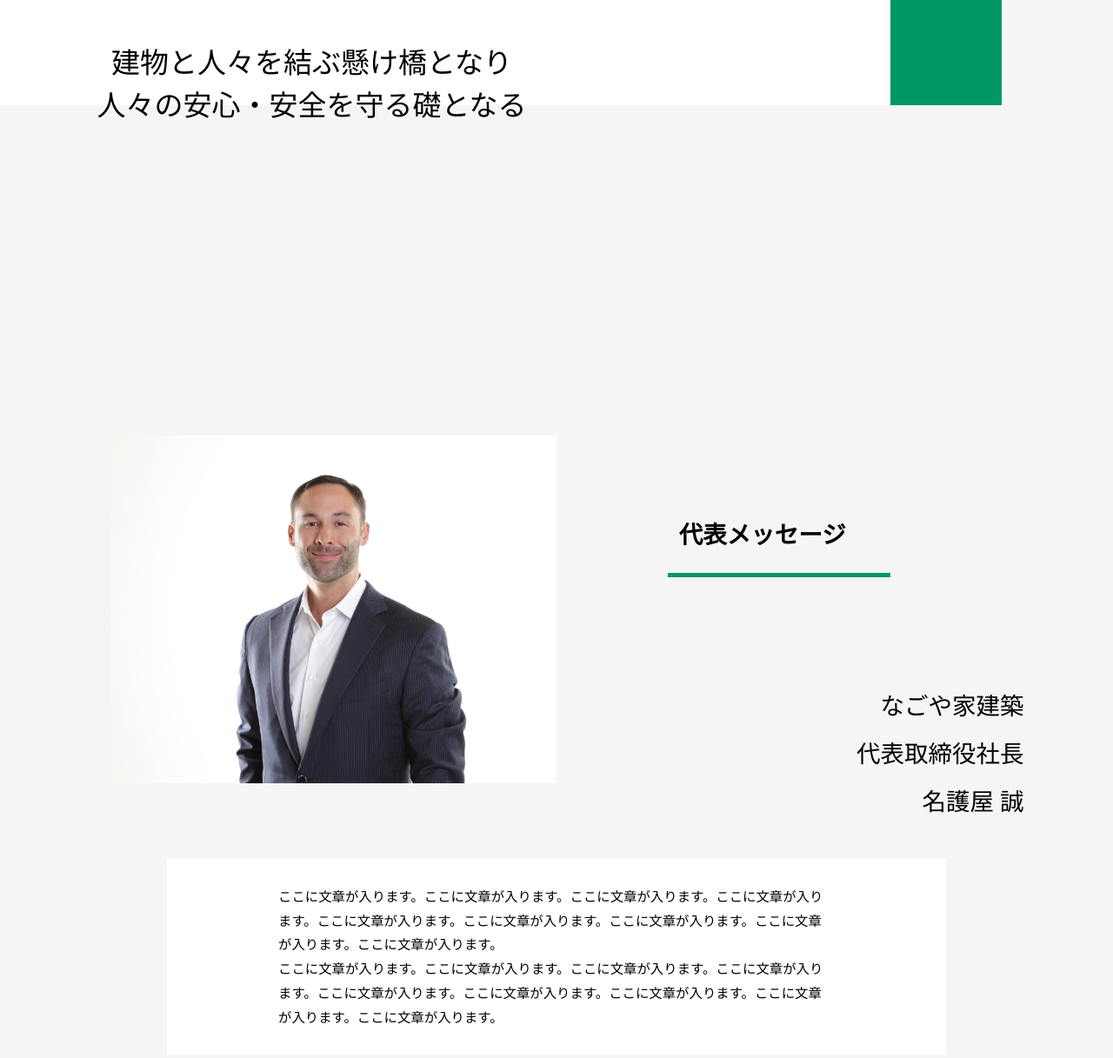
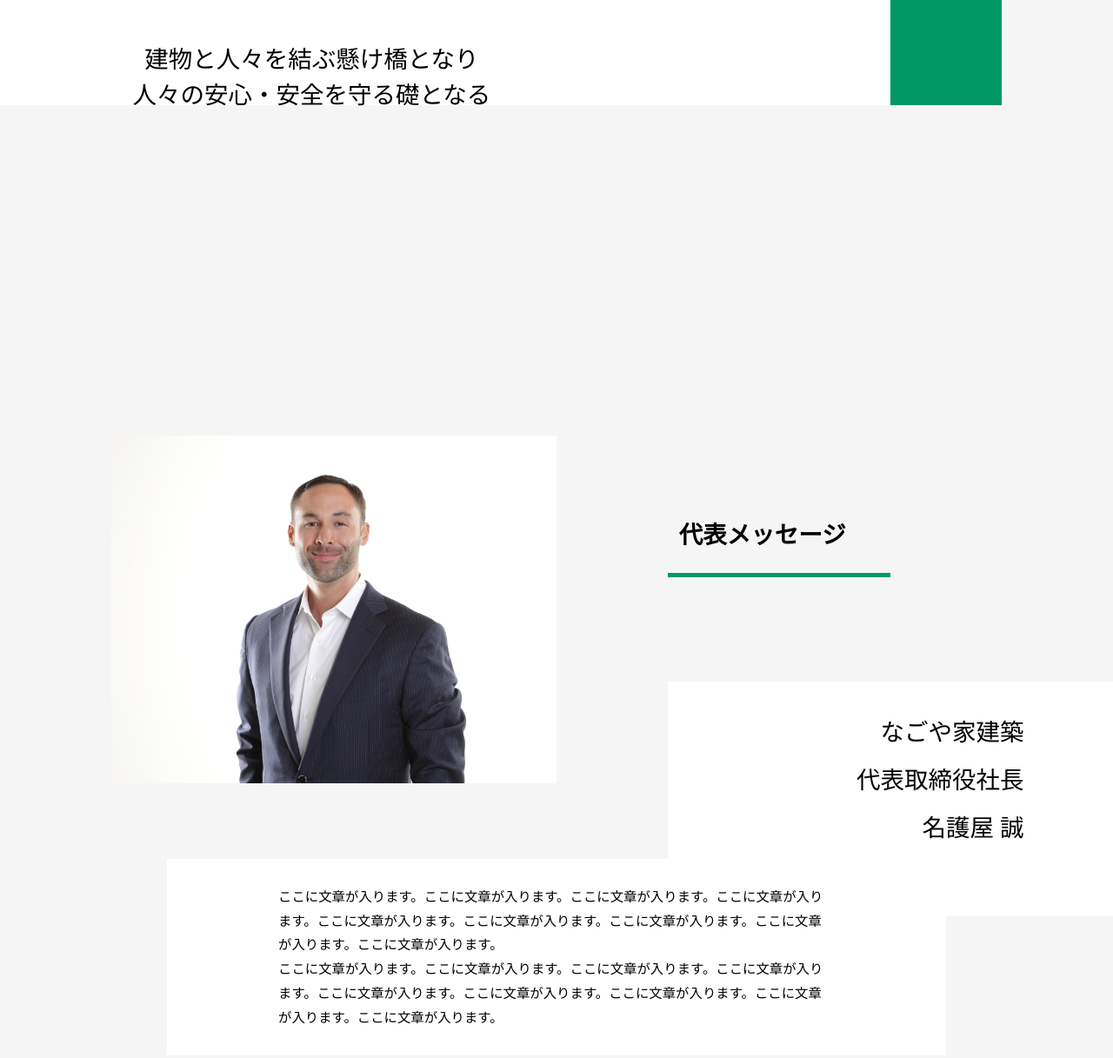
Before and after one commit to YumiAndoM/HP1_test, a plain HTML site: page html/company.html in a window 1280 px wide. Shown: the part 2099-3316 px from the top of the page at 87% size. Drawn offline with Linux system fonts and the light colour scheme.

Commit message:
company修正

```diff
--- a/css/company.css
+++ b/css/company.css
@@ -161,11 +161,12 @@ div.company2_txt h5 {
 
 div.company2_txt p {
   /* text-align: center; */
-  font-size: 3em;
+  font-size: 2.5em;
   font-family: Georgia, 'Times New Roman', Times, serif;
   line-height: 1.5em;
   margin-top: -150px;
   margin-left: -30%;
+
 
 }
 
@@ -214,6 +215,9 @@ div.company3_txt1 p {
   padding-right: 20%;
   line-height: 2em;
   z-index: 2;
+  background-color: #fff;
+  height: 30vh;
+  padding-top: 30px;
 }
 
 div.company3_txt2 {
```
